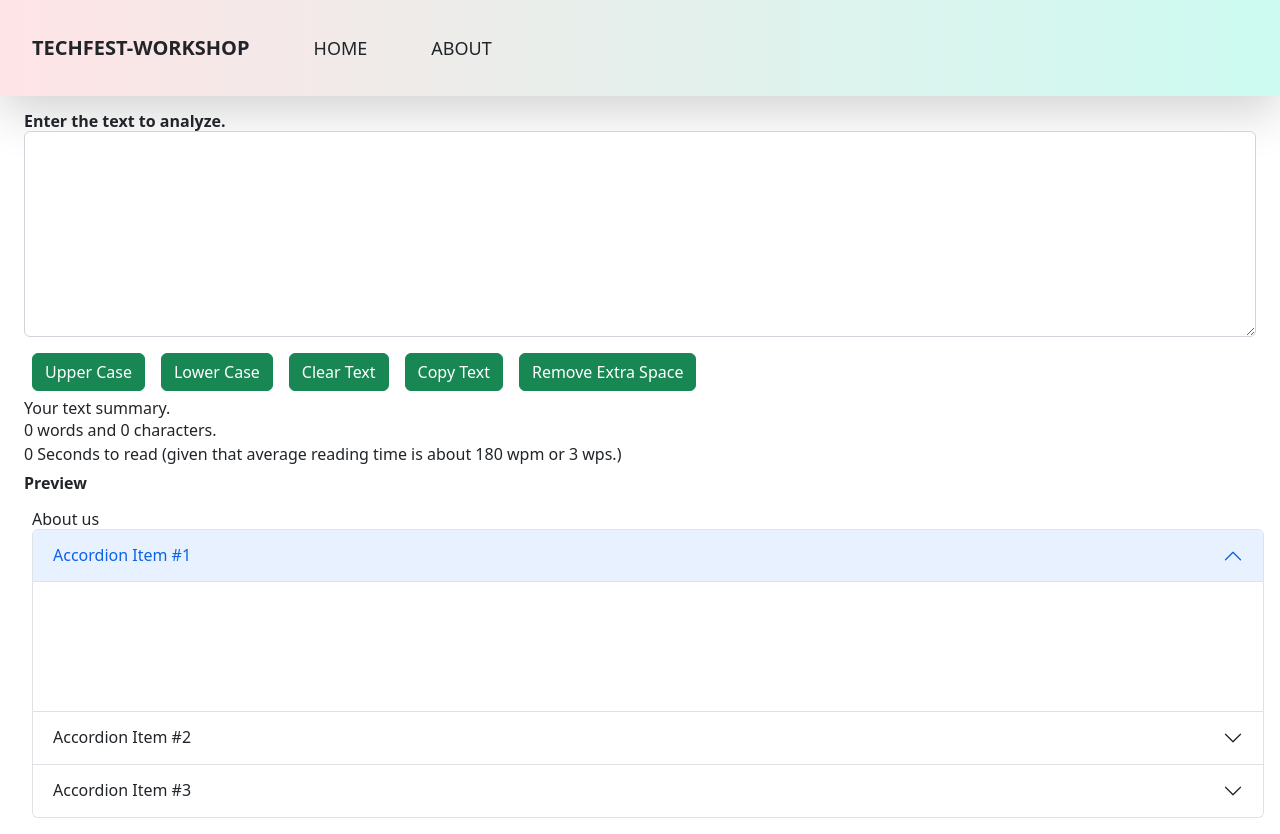
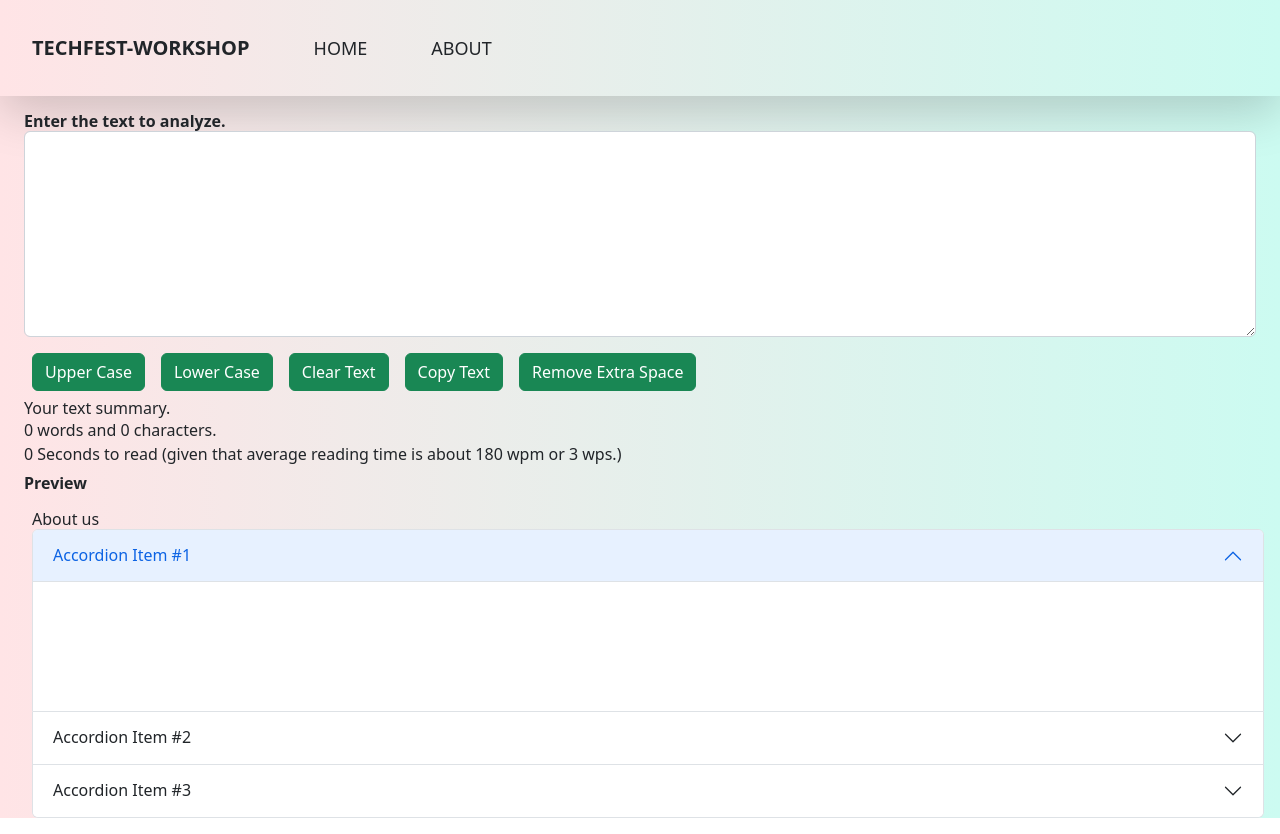
Before and after one commit to ShagunSG/WebD-Workshop, a React (Create React App) app: page / in a window 1280 px wide. Built offline with nearby package versions, Linux system fonts and the light colour scheme.

Commit message:
just changed bg

```diff
--- a/src/App.js
+++ b/src/App.js
@@ -20,14 +20,14 @@ function App() {
   }
 
   return (
-    <>
+    <div className='bg-gradient-to-r from-rose-100 to-teal-100'>
       <Navbar mode={mode} toggleMode={toggleMode} />
       <div className="container my-3">
        <TextForm/>
       </div>
       <div className="container my-3"><About/></div>
 
-    </>
+    </div>
   );
 }
 
```
